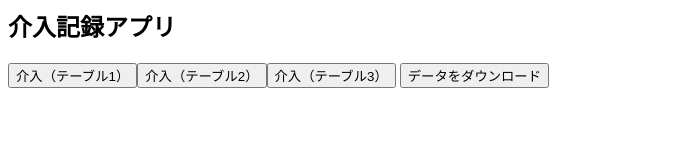
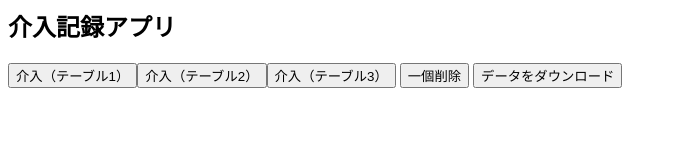
Before and after one commit to Hiroyuki1993/space_intervention, a plain HTML site: page index.html in a window 1280 px wide. Shown: the whole page, without its empty margins (0-677 px from the left). Drawn offline with nearby package versions, Linux system fonts and the light colour scheme.

Commit message:
feat: add remove button

```diff
--- a/index.html
+++ b/index.html
@@ -9,6 +9,7 @@
       <span v-for="tid in [1,2,3]">
         <button v-on:click="addRecord(tid)">介入（テーブル{{tid}}）</button>
       </span>
+      <button v-on:click="removeRecord">一個削除</button>
       <button v-on:click="download">データをダウンロード</button>
       <ul>
         <li v-for="r in records">
--- a/index.js
+++ b/index.js
@@ -9,6 +9,9 @@ var app = new Vue({
         time: new Date().toLocaleTimeString(),
         table: tid
       })
+    },
+    removeRecord: function () {
+      this.records.pop()
     },
     download: function () {
       let element = document.createElement('a');
```
